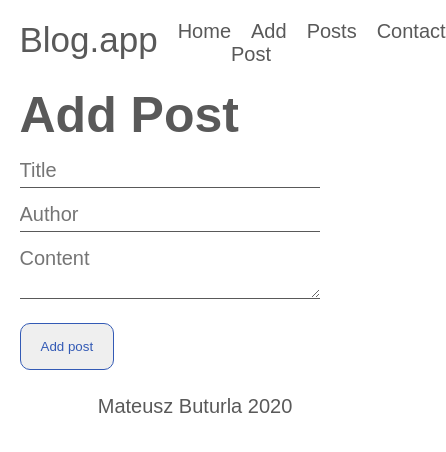
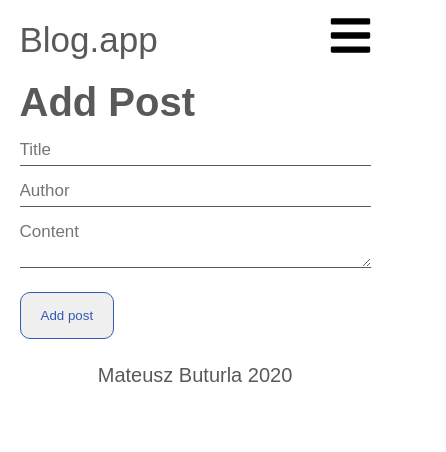
Before and after one commit to mateuszbuturla/blog.app, a React (Create React App) app in the folder client/: page /addpost in a window 390 px wide. Shown: the top 452 px of the page, 446 px wide, since content can reach past the window. Built offline with nearby package versions, Linux system fonts and the light colour scheme.

Commit message:
create mobile version

```diff
--- a/client/src/config.js
+++ b/client/src/config.js
@@ -1,3 +1,3 @@
 module.exports = {
-    clientOnThisSamePortAsServer: false,
+    clientOnThisSamePortAsServer: true,
 }
--- a/client/src/view/addPost/AddPost.css
+++ b/client/src/view/addPost/AddPost.css
@@ -58,3 +58,16 @@
     font-size: 18px;
     margin-top: 5px;
 }
+
+@media screen and (max-width: 650px) {
+    .add-post__header {
+        font-size: 40px;
+    }
+
+    .add-post__input,
+    .add-post__textarea {
+        font-size: 17px;
+        min-width: 100%;
+        max-width: 100%;
+    }
+  }
--- a/client/src/view/contact/Contact.css
+++ b/client/src/view/contact/Contact.css
@@ -14,3 +14,14 @@
     font-size: 25px;
     margin-top: 10px;
 }
+
+@media screen and (max-width: 650px) {
+    .contact__header {
+        font-size: 40px;
+    }
+
+    .contact__email,
+    .contact__phone {
+        font-size: 20px;
+    }
+  }
--- a/client/src/view/nav/Nav.js
+++ b/client/src/view/nav/Nav.js
@@ -2,18 +2,46 @@ import React from 'react';
 import { Link } from 'react-router-dom';
 import './nav.css';
 
-const Nav = () => {
+import navOpen from './navOpen.svg';
+import navClose from './navClose.svg';
+
+class Nav extends React.Component {
+
+    state = {
+        mobileNavShow: false,
+    }
+
+    switchNav() {
+        const { mobileNavShow } = this.state;
+        this.setState({ mobileNavShow: !mobileNavShow });
+    }
+
+    turnOffNav() {
+        this.setState({ mobileNavShow: false });
+    }
+
+    render() {
+        const { mobileNavShow } = this.state;
         return (
+            <React.Fragment>
                 <nav className="nav">
                     <p className="nav__header">Blog.app</p>
-            <ul className="nav__list">
-                <li><Link className="nav__link" to="/">Home</Link></li>
-                <li><Link className="nav__link" to="/addpost">Add Post</Link></li>
-                <li><Link className="nav__link" to="/posts">Posts</Link></li>
-                <li><Link className="nav__link" to="/contact">Contact</Link></li>
+                    <ul className={`nav__list${mobileNavShow === true ? ' nav__list--active' : ''}`}>
+                        <li><Link onClick={this.turnOffNav.bind(this)} key='home' className="nav__link" to="/">Home</Link></li>
+                        <li><Link onClick={this.turnOffNav.bind(this)} key='addpost' className="nav__link" to="/addpost">Add Post</Link></li>
+                        <li><Link onClick={this.turnOffNav.bind(this)} key='posts' className="nav__link" to="/posts">Posts</Link></li>
+                        <li><Link onClick={this.turnOffNav.bind(this)} key='contact' className="nav__link" to="/contact">Contact</Link></li>
                     </ul>
                 </nav>
+                <button className="burger-menu-button" onClick={this.switchNav.bind(this)}>
+                    <div>
+                        <img className={`burger-menu-button__icon${mobileNavShow === false ? ' burger-menu-button__icon--active' : ''}`} src={navOpen} alt="open menu icon" />
+                        <img className={`burger-menu-button__icon${mobileNavShow === true ? ' burger-menu-button__icon--active' : ''}`} src={navClose} alt="close menu icon" />
+                    </div>
+                </button>
+            </React.Fragment >
         );
+    }
 }
 
 export default Nav;
--- a/client/src/view/nav/nav.css
+++ b/client/src/view/nav/nav.css
@@ -16,6 +16,8 @@
 
 .nav__header {
     font-size: 35px;
+    position: relative;
+    z-index: 5;
 }
 
 .nav__link {
@@ -31,3 +33,47 @@
 .nav__link:hover {
     border-bottom: 2px solid #595959;
 }
+
+.burger-menu-button {
+    position: absolute;
+    top: 35px;
+    right: 0px;
+    transform: translate(-50%, -50%);
+    width: 40px;
+    height: 40px;
+    display: none;
+    background-color: #fff;
+    border: 0;
+}
+
+.burger-menu-button__icon {
+    width: 45px;
+    height: 45px;
+    display: none;
+}
+
+.burger-menu-button__icon--active {
+    display: block;
+}
+
+@media screen and (max-width: 650px) {
+    .nav__list {
+        position: absolute;
+        top: -100%;
+        left: 0;
+        width: 100%;
+        flex-direction: column;
+        background-color: #fff;
+        transition: .3s;
+    }
+
+    .nav__list--active {
+        top: 75px;
+    }
+
+    .burger-menu-button {
+        display: flex;
+        align-items: center;
+        justify-content: center;
+    }
+  }
--- a/client/src/view/post/Post.css
+++ b/client/src/view/post/Post.css
@@ -6,6 +6,7 @@
     padding-bottom: 50px;
     transform: scale(1);
     transition: .3s;
+    word-wrap:break-word;
 }
 
 .post:hover {
--- a/client/src/view/readMore/ReadMore.css
+++ b/client/src/view/readMore/ReadMore.css
@@ -17,6 +17,7 @@
 .read-more__post-content {
     font-size: 20px;
     margin-top: 10px;
+    word-wrap:break-word;
 }
 
 .read-more__error-code {
@@ -92,3 +93,21 @@
     color: #d91a30;
     border: 1px solid #d91a30;
 }
+
+@media screen and (max-width: 650px) {
+    .read-more__post-title {
+        font-size: 40px;
+    }
+
+    .read-more__post-author {
+        font-size: 22px;
+    }
+
+    .read-more__post-content {
+        font-size: 17px;
+    }
+
+    .read-more__comments {
+        font-size: 19px;
+    }
+  }
--- a/client/src/view/readMore/comment/Comment.css
+++ b/client/src/view/readMore/comment/Comment.css
@@ -15,3 +15,17 @@
     word-wrap: break-word;
     line-height: 22px;
 }
+
+@media screen and (max-width: 650px) {
+    .comment {
+        width: 100%;
+    }
+
+    .comment__author {
+        font-size: 18px;
+    }
+
+    .comment__content {
+        font-size: 15px;
+    }
+  }
```
Also changed, not shown: client/src/view/nav/navClose.svg (added), client/src/view/nav/navOpen.svg (added). Lines whose indentation alone changed are shown as unchanged.
